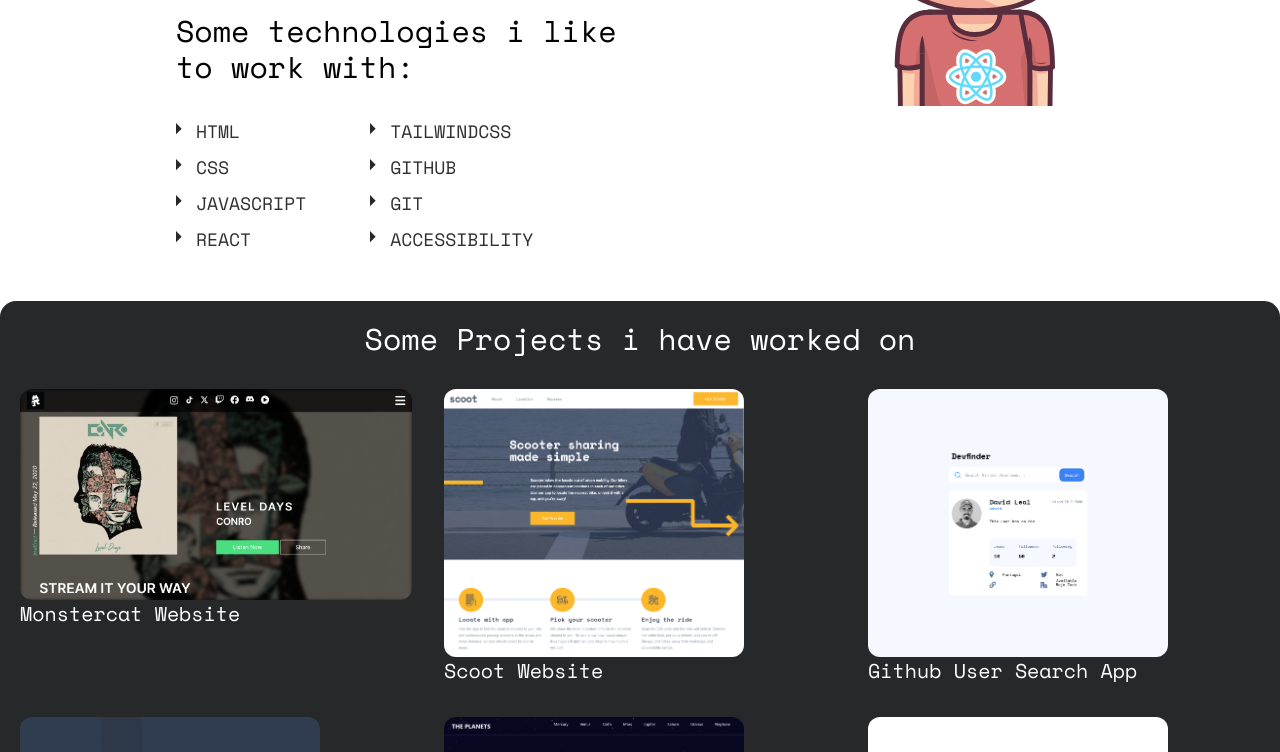
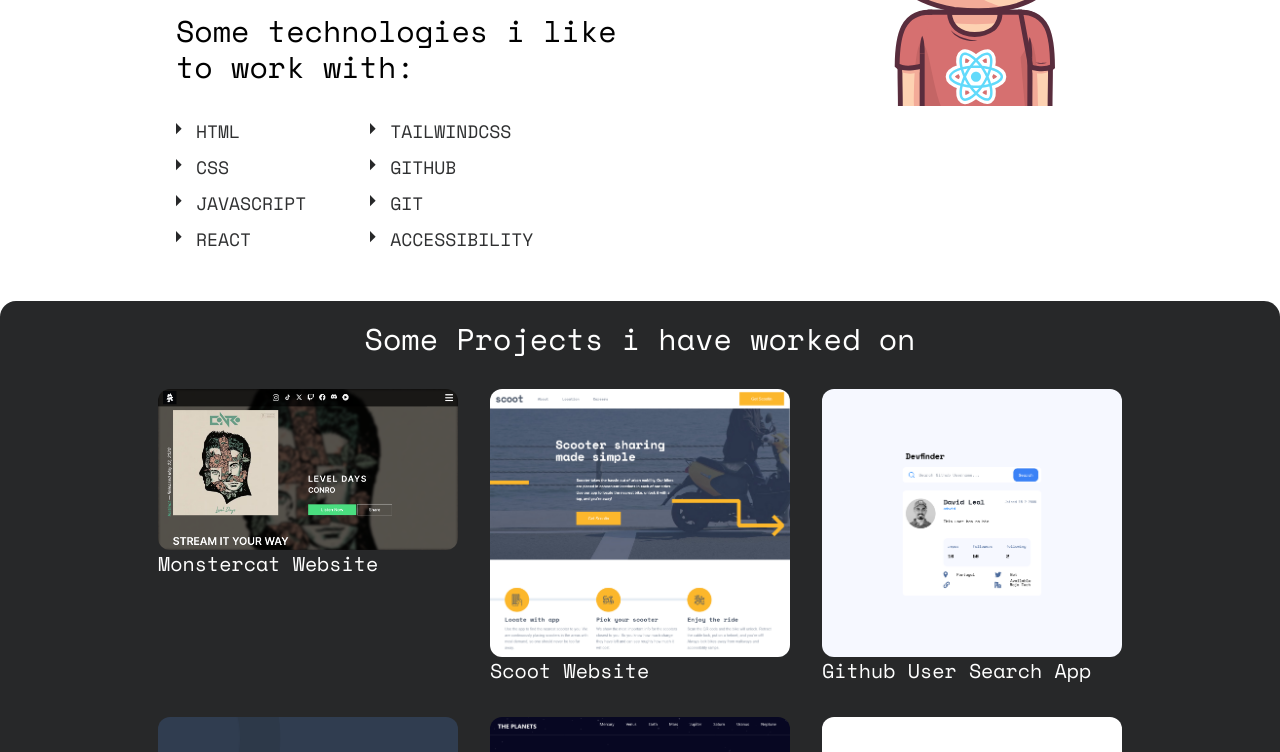
Before and after one commit to sphnikola/portfolio-website, a React (Vite) app: page / in a window 1280 px wide. Shown: the part 495-1247 px from the top of the page. Built offline with nearby package versions, Linux system fonts and the light colour scheme.

Commit message:
Update App.jsx

```diff
--- a/src/App.jsx
+++ b/src/App.jsx
@@ -138,7 +138,7 @@
             className="hover:scale-105 hover:duration-200 hover:text-blue-400 focus:text-orange-300"
           >
             <img
-              className="rounded-xl object-contain   "
+              className="rounded-xl object-conver w-[300px]"
               src={monster}
             />
             <h4 className="  space-mono-regular font-semibold text-xl ">
```
